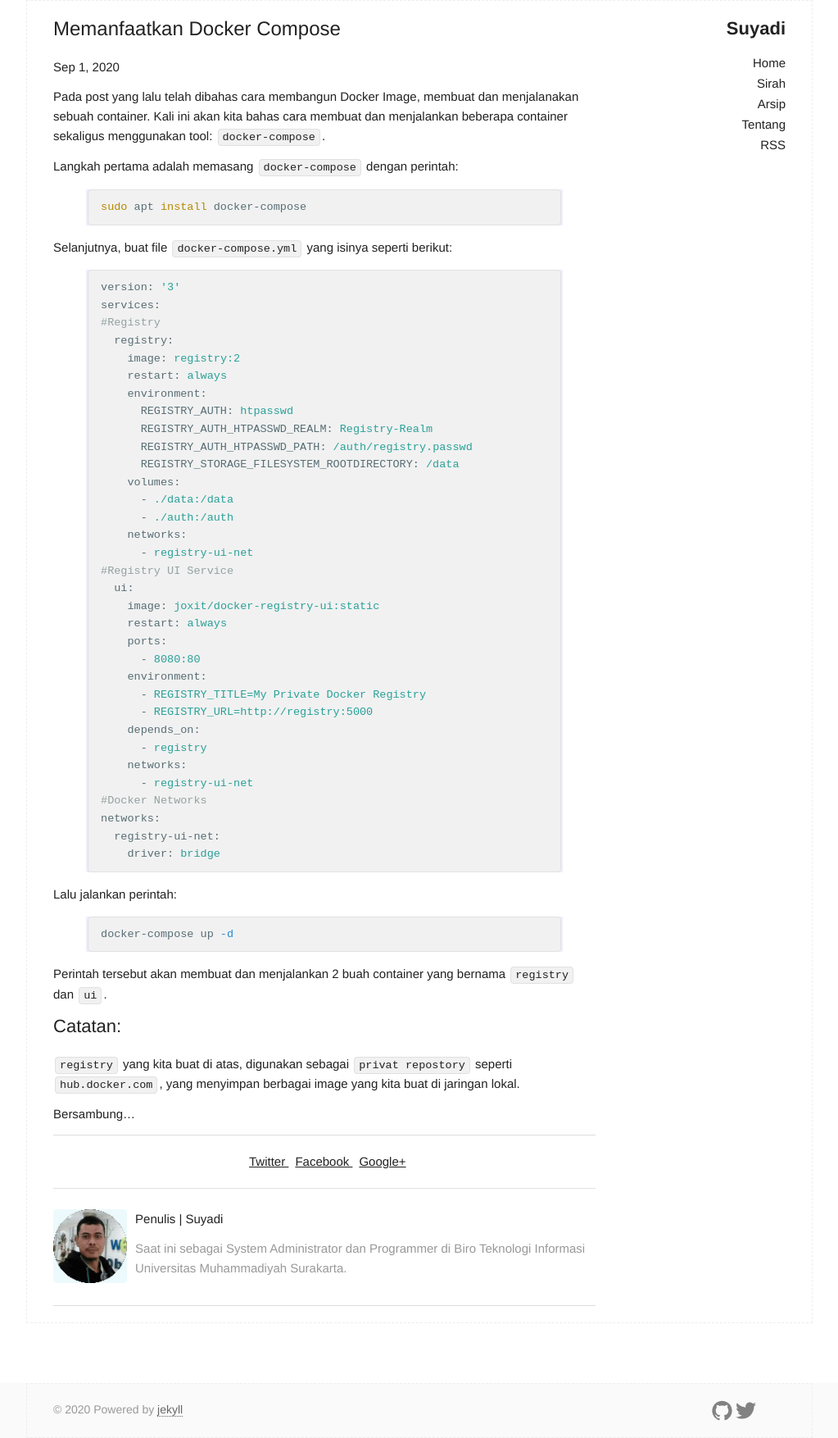
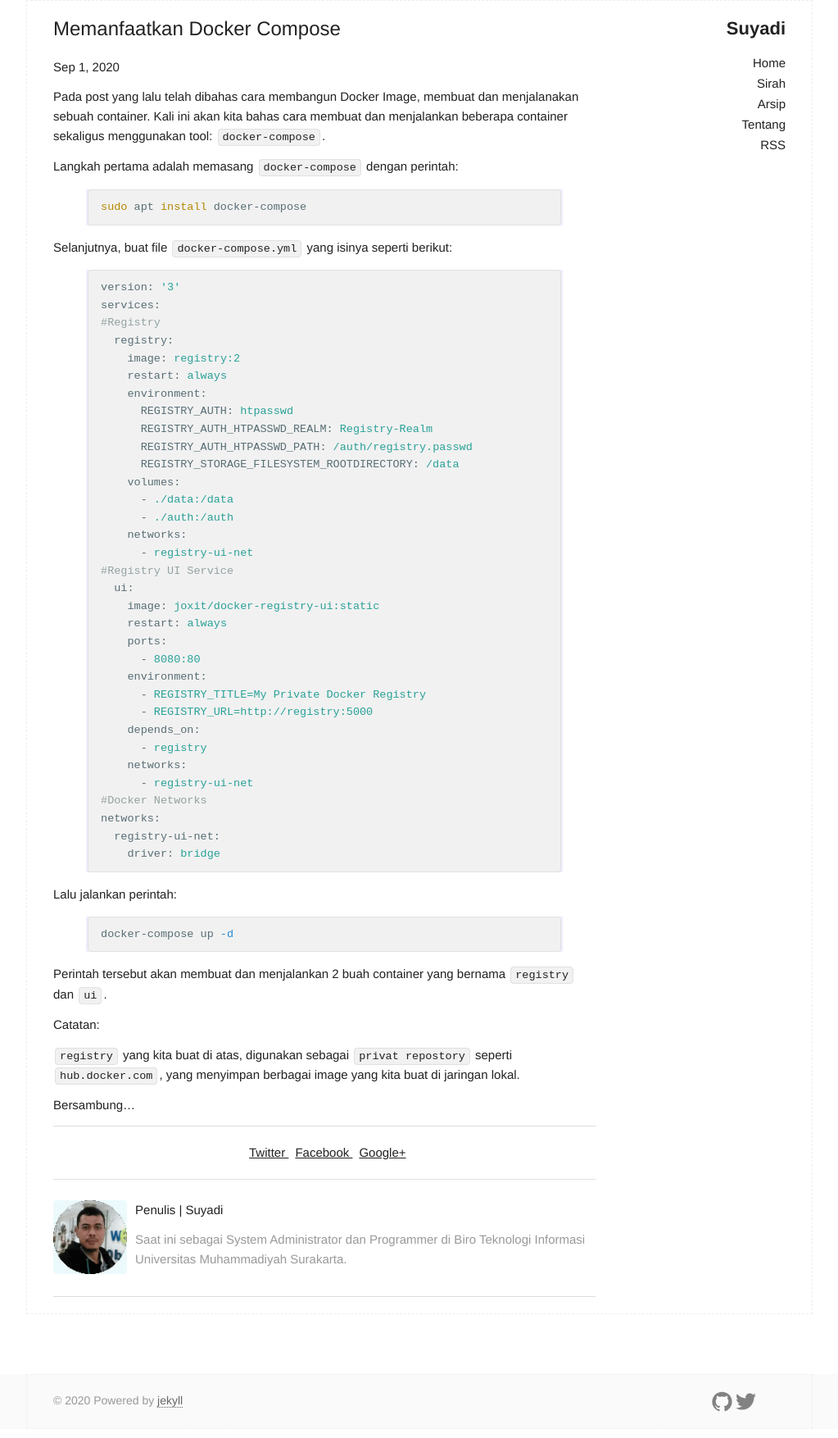
Before and after one commit to abufarros/abufarros.github.io, a Jekyll site: the page built from _posts/2020-09-01-docker-compose.md, in a window 1280 px wide. Shown: the whole page at 82% size, without its empty margins (128-1151 px from the left). Built offline with Jekyll 4.4.1, drawn with Linux system fonts in a browser that asks for light colours.

```diff
--- a/_posts/2020-09-01-docker-compose.md
+++ b/_posts/2020-09-01-docker-compose.md
@@ -2,7 +2,7 @@
 layout: post
 title:  "Memanfaatkan Docker Compose"
 date: 2020-09-01 13:16:00 +0700
-categories: devel, infrastruktur
+categories: devel infrastruktur
 ---
 
 Pada post yang lalu telah dibahas cara membangun Docker Image, membuat dan menjalanakan sebuah container. Kali ini akan kita bahas cara membuat dan menjalankan beberapa container sekaligus menggunakan tool: `docker-compose`.
@@ -60,7 +60,6 @@ docker-compose up -d
 Perintah tersebut akan membuat dan menjalankan 2 buah container yang bernama `registry` dan `ui`.
 
 Catatan:
---------
 
 `registry` yang kita buat di atas, digunakan sebagai `privat repostory` seperti `hub.docker.com`, yang menyimpan berbagai image yang kita buat di jaringan lokal.
 
```
Also changed, not shown: _posts/2020-08-27-deploy-django-ke-docker.md (+1 -1 lines).
